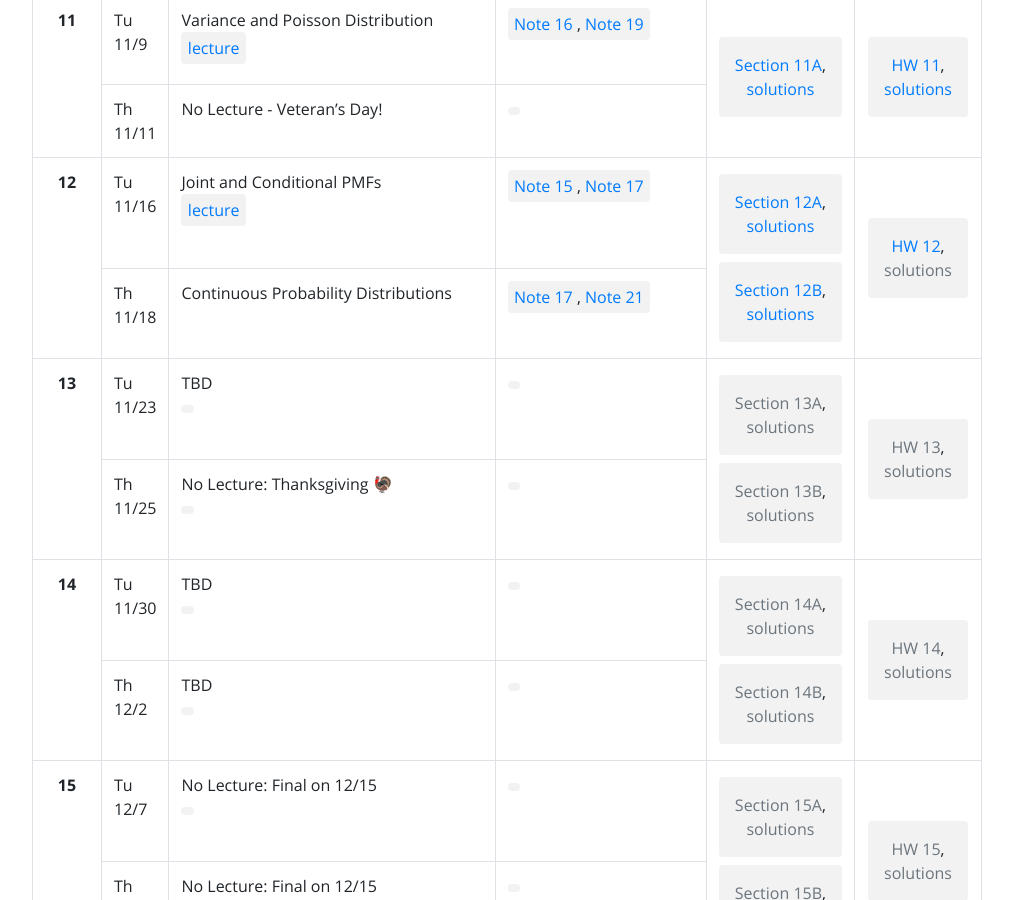
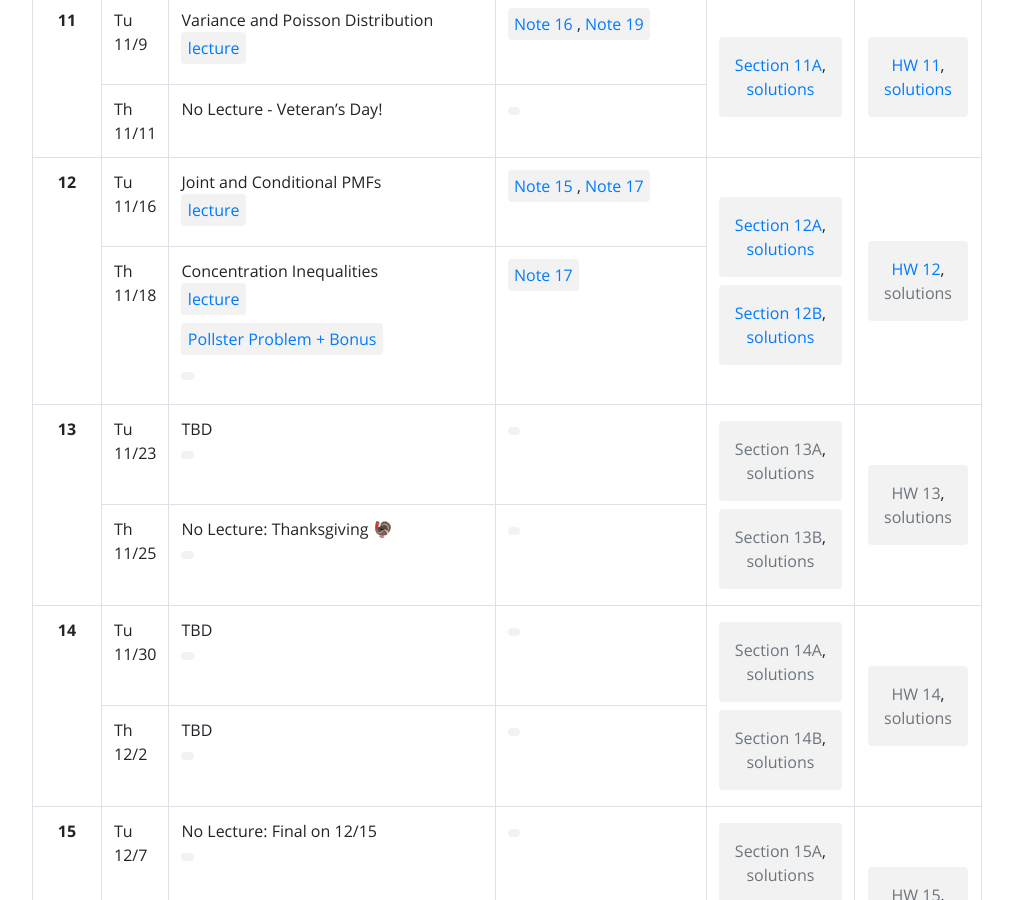
Before and after one commit to tsgoten/cs70-website, a Jekyll site: the page built from index.html, in a window 1280 px wide and 900 px high, scrolled down 3464 px. Shown: the whole window, without its empty margins (133-1146 px from the left). Built offline with Jekyll 4.4.1, drawn with Linux system fonts in a browser that asks for light colours.

Commit message:
updated week 11/18 lecture and supplemental video

```diff
--- a/_data/materials/week_12.yml
+++ b/_data/materials/week_12.yml
@@ -10,9 +10,11 @@
 - type: lec
   date: "11/18"
   week: 12
-  title: "Continuous Probability Distributions"
-  reading_text: [17, 21]
-  webcast:
+  title: "Concentration Inequalities"
+  reading_text: [17]
+  webcast: https://youtu.be/6Q7uMdMVL9k
   password:
   mirror:
   resources:
+    - name: Pollster Problem + Bonus
+    - url: https://youtu.be/trUpFjXUvSo
```
